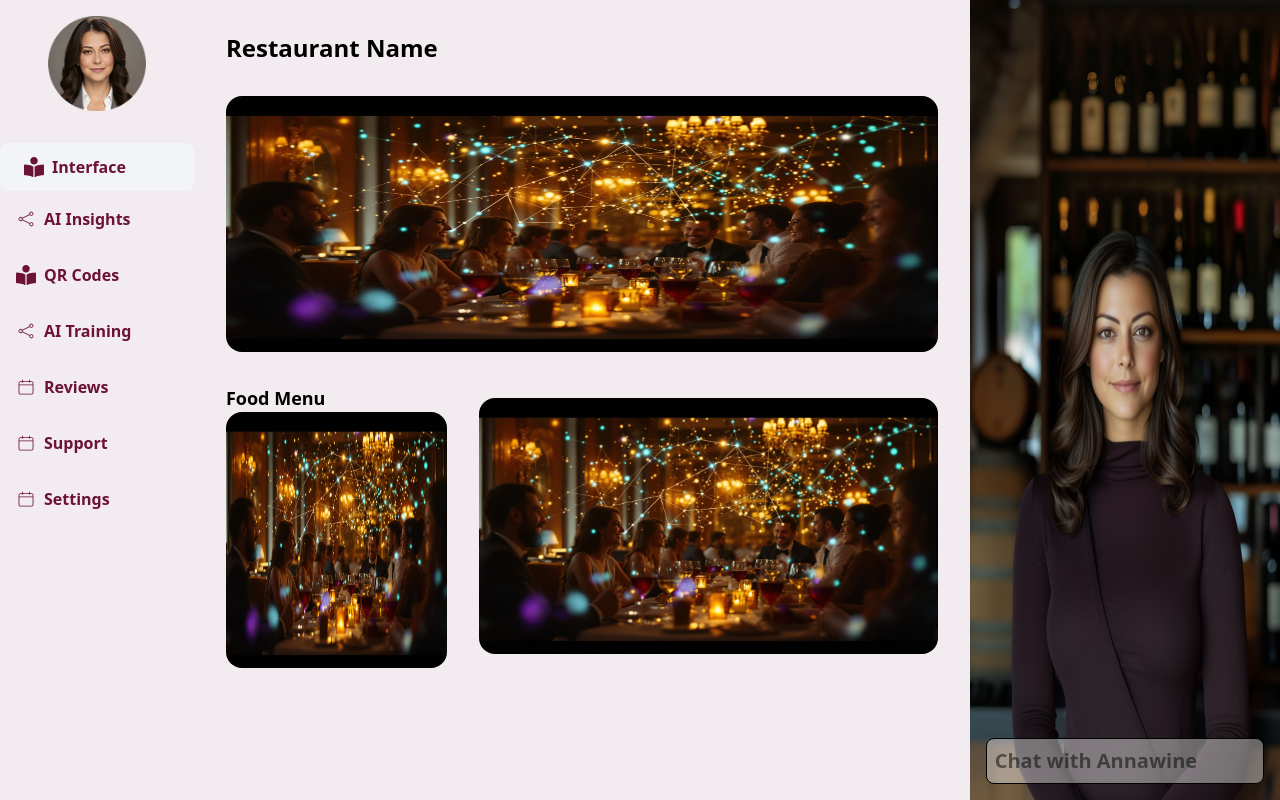
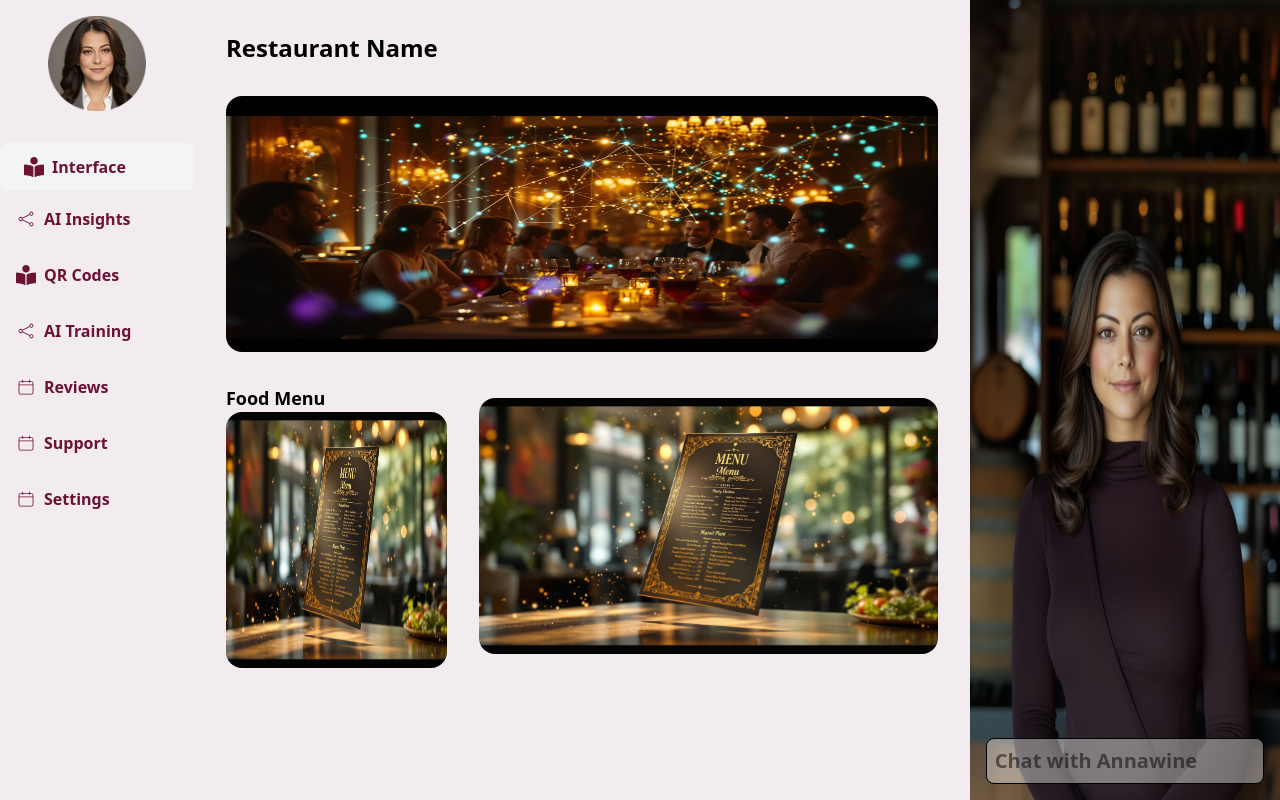
Before and after one commit to PeaceOloruntoba/nikita, a React (Vite) app: page /interface in a window 1280 px wide. Built offline with nearby package versions, Linux system fonts and the light colour scheme; no server answers.

Commit message:
Update Interface.jsx

```diff
--- a/src/pages/Interface.jsx
+++ b/src/pages/Interface.jsx
@@ -1,5 +1,5 @@
 import React from "react";
-import { restaurant } from "../assets";
+import { menu, restaurant } from "../assets";
 
 export default function Interface() {
   return (
@@ -9,9 +9,9 @@ export default function Interface() {
       <div className="flex items-center justify-center gap-8">
         <div className="flex flex-col">
           <span className="w-full text-lg font-semibold">Food Menu</span>
-          <img src={restaurant} alt="" className="w-fit rounded-2xl h-64" />
+          <img src={menu} alt="" className="w-fit rounded-2xl h-64" />
         </div>
-        <img src={restaurant} alt="" className="w-fit rounded-2xl h-64" />
+        <img src={menu} alt="" className="w-fit rounded-2xl h-64" />
       </div>
     </div>
   );
```
